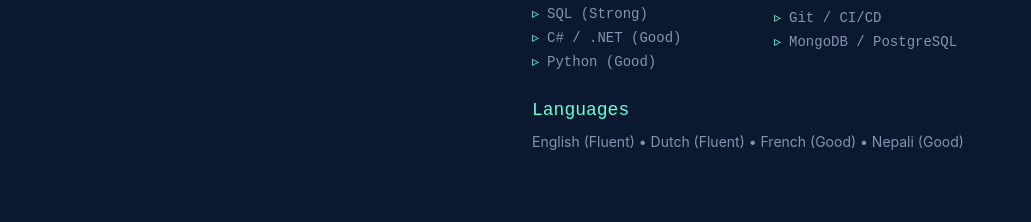
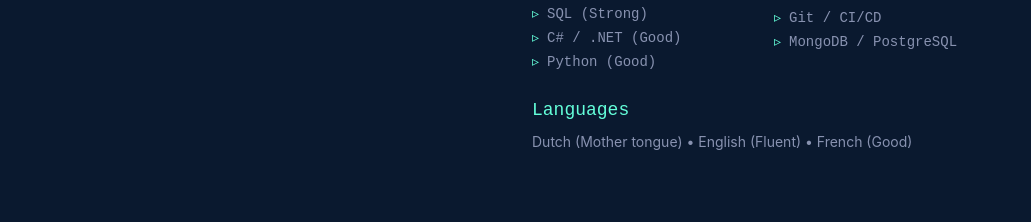
Before and after one commit to Or3nges/or3nges.github.io, a React (Vite) app: page / in a window 1280 px wide. Shown: the part 1225-1447 px from the top of the page, without its empty margins (124-1155 px from the left). Built offline with nearby package versions, Linux system fonts and the light colour scheme.

Commit message:
Fix language typo

```diff
--- a/src/components/About/About.jsx
+++ b/src/components/About/About.jsx
@@ -78,7 +78,7 @@ const About = () => {
               <div className="mt-6">
                  <h3 className="text-accent font-mono mb-2 text-lg">Languages</h3>
                  <p className="text-textSecondary text-sm">
-                   English (Fluent) • Dutch (Fluent) • French (Good) • Nepali (Good)
+                   Dutch (Mother tongue) • English (Fluent) • French (Good)
                  </p>
               </div>
             </motion.div>
```
